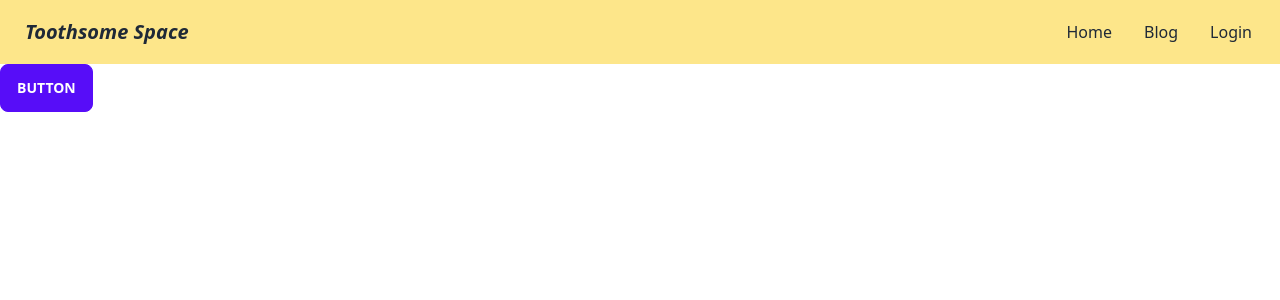
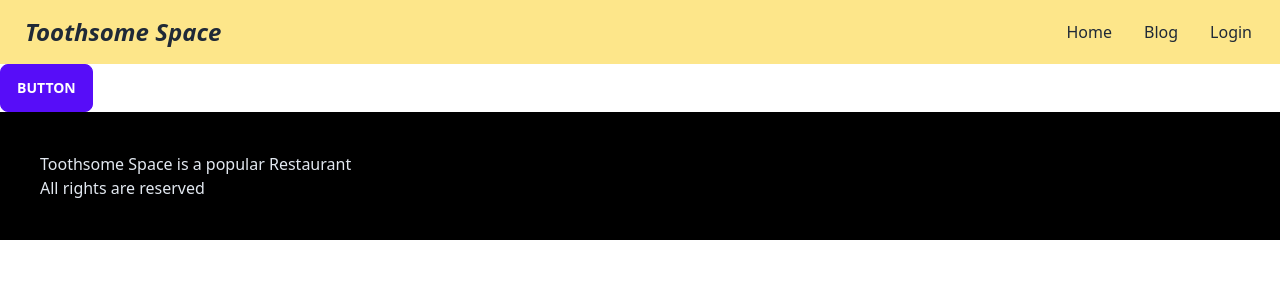
Before and after one commit to HimaloyAshis/chef-client-side, a React (Vite) app: page / in a window 1280 px wide. Shown: the top 300 px of the page. Built offline with nearby package versions, Linux system fonts and the light colour scheme.

Commit message:
login and register components added

```diff
--- /dev/null
+++ b/src/LayOut/LoginLayOut.jsx
@@ -0,0 +1,11 @@
+import React from 'react';
+
+const LoginLayOut = () => {
+    return (
+        <div>
+
+        </div>
+    );
+};
+
+export default LoginLayOut;
--- a/src/LayOut/Main.jsx
+++ b/src/LayOut/Main.jsx
@@ -1,12 +1,15 @@
 import React from 'react';
 import { Outlet } from 'react-router-dom';
 import NavBar from '../NavBar';
+import Footer from '../Page/Footer/Footer';
+
 
 const Main = () => {
     return (
         <div>
             <NavBar></NavBar>
             <Outlet></Outlet>
+            <Footer></Footer>
         </div>
     );
 };
--- a/src/NavBar.jsx
+++ b/src/NavBar.jsx
@@ -6,7 +6,7 @@ const NavBar = () => {
         <div className=''>
             <div className="navbar bg-amber-200">
                 <div className="flex-1">
-                    <h2 className="btn btn-ghost normal-case text-xl font-extrabold"><i>Toothsome Space</i></h2>
+                    <h2 className="btn btn-ghost normal-case text-2xl font-extrabold"><i>Toothsome Space</i></h2>
                 </div>
                 <div className="flex-none">
                     <ul className="menu menu-horizontal px-1">
--- a/src/Page/Footer/Footer.jsx
+++ b/src/Page/Footer/Footer.jsx
@@ -2,8 +2,9 @@ import React from 'react';
 
 const Footer = () => {
     return (
-        <div>
-            <h2>Toothsome Space is a popular Restaurant</h2>
+        <div className='bg-black p-10 text-slate-200'>
+            <h2 className=''>Toothsome Space is a popular Restaurant</h2>
+            <p>All rights are reserved</p>
         </div>
     );
 };
--- /dev/null
+++ b/src/Page/Login/Login.jsx
@@ -0,0 +1,12 @@
+import React from 'react';
+import './Login.css'
+
+const Login = () => {
+    return (
+        <div>
+
+        </div>
+    );
+};
+
+export default Login;
--- /dev/null
+++ b/src/Page/Register/Register.jsx
@@ -0,0 +1,12 @@
+import React from 'react';
+import './Register.css'
+
+const Register = () => {
+    return (
+        <div>
+            <h2>Please Register</h2>
+        </div>
+    );
+};
+
+export default Register;
```
Also changed, not shown: src/Page/Login/Login.css (added), src/Page/Register/Register.css (added).
